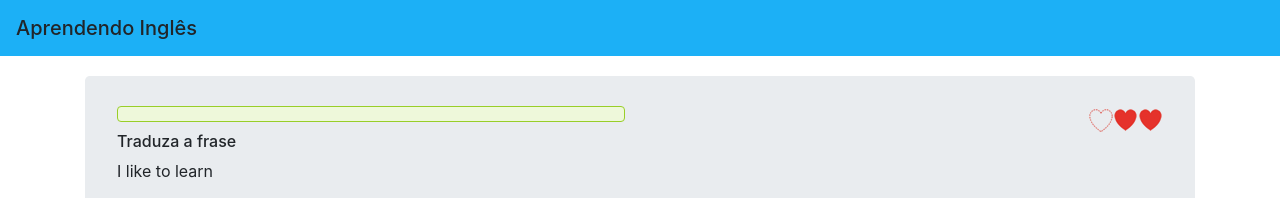
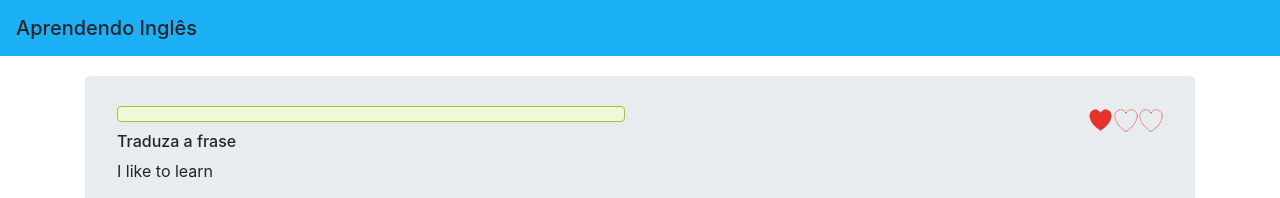
Before and after one commit to HugoOliveiraThor/clone-duolingo-angular4, an Angular app: page / in a window 1280 px wide. Shown: the top 198 px of the page. Built offline with nearby package versions, Linux system fonts and the light colour scheme.

Commit message:
ngFor to show Hearts

```diff
--- a/src/app/attempts/attempts.component.html
+++ b/src/app/attempts/attempts.component.html
@@ -1,3 +1 @@
-<img [src]="emptyHeart" >
-<img [src]="fullHeart" >
-<img [src]="fullHeart" >
+<img *ngFor="let heart of hearts" [src]="heart.showHearts()" />
--- a/src/app/attempts/attempts.component.ts
+++ b/src/app/attempts/attempts.component.ts
@@ -1,4 +1,5 @@
 import { Component, OnInit } from '@angular/core';
+import { Heart } from "../shared/heart.model";
 
 @Component({
   selector: 'app-attempts',
@@ -7,10 +8,17 @@ import { Component, OnInit } from '@angular/core';
 })
 export class AttemptsComponent implements OnInit {
 
-  public emptyHeart: string = '/assets/coracao_vazio.png'
-  public fullHeart: string = '/assets/coracao_cheio.png'
 
-  constructor() { }
+  public hearts: Heart[] = [
+    new Heart(true),
+    new Heart(false),
+    new Heart(false)
+  ]
+
+  constructor() {
+    console.log(this.hearts)
+
+   }
 
   ngOnInit() {
   }
--- /dev/null
+++ b/src/app/shared/heart.model.ts
@@ -0,0 +1,12 @@
+export class Heart {
+  constructor (
+    public full: boolean,
+    public urlFullHeart: string = '/assets/coracao_cheio.png',
+    public urlEmptyHeart: string = '/assets/coracao_vazio.png'
+  ){}
+
+  public showHearts(): string {
+    console.log('Full', this.full)
+    return this.full ? this.urlFullHeart : this.urlEmptyHeart
+  }
+}
```
